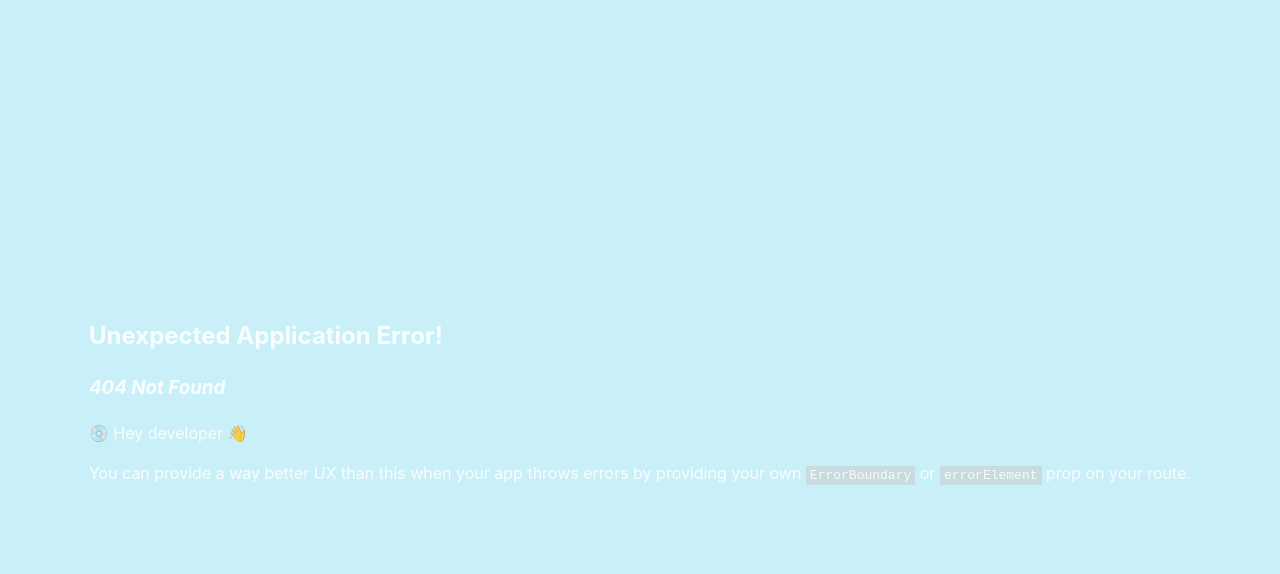
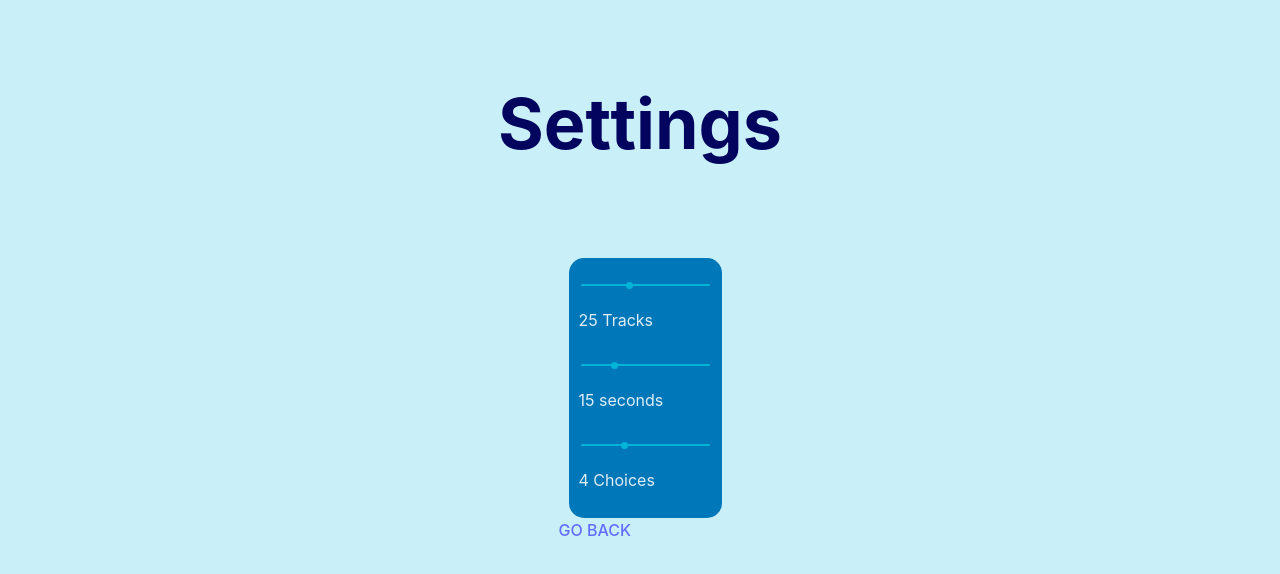
Before and after one commit to shaynlink/reacoustic, a React (Vite) app: page /settings in a window 1280 px wide. Before the commit this address had no page. Shown: the top 574 px of the page. Built offline with nearby package versions, Linux system fonts and the light colour scheme.

Commit message:
add settings

```diff
--- a/package.json
+++ b/package.json
@@ -11,9 +11,11 @@
   },
   "dependencies": {
     "@mui/icons-material": "^5.15.10",
+    "jotai": "^2.6.4",
     "react": "^18.2.0",
     "react-dom": "^18.2.0",
-    "react-router-dom": "^6.22.0"
+    "react-router-dom": "^6.22.0",
+    "react-slider": "^2.0.6"
   },
   "devDependencies": {
     "@types/react": "^18.2.43",
--- a/src/Router.tsx
+++ b/src/Router.tsx
@@ -3,6 +3,8 @@ import Home from './pages/home/home'
 import EndGame from './pages/end-game/end-game'
 import Room from './pages/room/room'
 import Game from './pages/game/game'
+import Settings from './pages/settings/settings'
+
 
 const router = createBrowserRouter([
   {
@@ -20,6 +22,10 @@ const router = createBrowserRouter([
   {
     path: '/game',
     element: <Game />
+  },
+  {
+    path: '/settings',
+    element: <Settings />
   }
 
 ])
--- /dev/null
+++ b/src/atom.tsx
@@ -0,0 +1,5 @@
+import { atom } from 'jotai';
+
+export const Tracksvalue = atom(25)
+export const Timevalue = atom(15)
+export const Choicevalue = atom(4)
--- /dev/null
+++ b/src/components/Sliders/Choiceslider.tsx
@@ -0,0 +1,27 @@
+import React, { useState } from 'react';
+import { Choicevalue } from '../../atom';
+import { useAtom } from 'jotai';
+
+const SliderComponentChoices: React.FC = () => {
+  const [value, setValue] = useAtom(Choicevalue)// Initial value
+
+  const handleChange = (event: React.ChangeEvent<HTMLInputElement>) => {
+    setValue(Number(event.target.value));
+  };
+
+  return (
+    <div>
+      <input
+        type="range"
+        min={3}
+        max={6}
+        value={value}
+        onChange={handleChange}
+        className ="Slider"
+      />
+      <p>{value} Choices</p>
+    </div>
+  );
+};
+
+export default SliderComponentChoices;
--- /dev/null
+++ b/src/components/Sliders/Timeslider.tsx
@@ -0,0 +1,27 @@
+import React, { useState } from 'react';
+import { Timevalue } from '../../atom';
+import { useAtom } from 'jotai';
+import Settings from '../../pages/settings/settings';
+const SliderComponentTime: React.FC = () => {
+  const [value, setValue] = useAtom(Timevalue)// Initial value
+
+  const handleChange = (event: React.ChangeEvent<HTMLInputElement>) => {
+    setValue(Number(event.target.value));
+  };
+
+  return (
+    <div>
+      <input
+        type="range"
+        min={10}
+        max={30}
+        value={value}
+        onChange={handleChange}
+        className ="Slider"
+      />
+      <p>{value} seconds</p>
+    </div>
+  );
+};
+
+export default SliderComponentTime;
--- /dev/null
+++ b/src/components/Sliders/Trackslider.tsx
@@ -0,0 +1,27 @@
+import React, { useState } from 'react';
+import { Tracksvalue } from '../../atom';
+import { useAtom } from 'jotai';
+
+const SliderComponentTrack: React.FC = () => {
+  const [value, setValue] = useAtom(Tracksvalue)// Initial value
+
+  const handleChange = (event: React.ChangeEvent<HTMLInputElement>) => {
+    setValue(Number(event.target.value));
+  };
+
+  return (
+    <div>
+      <input
+        type="range"
+        min={10}
+        max={50}
+        value={value}
+        onChange={handleChange}
+        className ="Slider"
+      />
+      <p>{value} Tracks</p>
+    </div>
+  );
+};
+
+export default SliderComponentTrack;
--- a/src/index.css
+++ b/src/index.css
@@ -265,3 +265,32 @@ input::placeholder {
 .track-button:hover {
   opacity: 0.8;
 }
+
+
+.Settings{
+  justify-content: space-between;
+  background-color: #0077B8;
+  border-radius: 15px;
+  padding: 10px;
+  margin-left: 10px;
+}
+
+.Slider{
+  -webkit-appearance: none;
+  appearance: none;
+  background: #00B4D8;
+  border:'1px solid blue';
+  border-radius: 5px;
+  outline: none;
+  height: 2px;
+}
+
+.Slider::-webkit-slider-thumb {
+  -webkit-appearance: none;
+  appearance: none;
+  width: 7px;
+  height: 7px;
+  border-radius: 100px;
+  background: #00B4D8;
+  cursor: pointer;
+}
--- a/src/pages/room/room.tsx
+++ b/src/pages/room/room.tsx
@@ -3,23 +3,29 @@ import settings from './../../assets/settings.svg';
 import home from './../../assets/Home.svg';
 import link from './../../assets/Link.svg';
 import user from './../../assets/UserS.svg';
-
-
+import songs from './../../assets/Song.svg';
+import { Tracksvalue, Timevalue, Choicevalue } from "../../atom";
+import { useAtom } from 'jotai';
 
 function Room (): JSX.Element {
   const players = ['Player01', 'Player02', 'Player03', 'Player04']
   const gameCode = 'KfP85D8GMjgs'
+  const [tracksvalue, settracksValue] = useAtom(Tracksvalue);
+  const [timesvalue, settimeValue] = useAtom(Timevalue);
+  const [choicevalue, setchoiceValue] = useAtom(Choicevalue);
   return (
     <div className="lobby-container">
       <div className="line-room">
         <div className="stat-room">
-          <span>10 t </span>
-          <span>10s </span>
-          <span>2 choices</span>
+          <span>{tracksvalue} <img src={songs} alt="Songs" width={"10%"}/> </span>
+          <span>{timesvalue} s </span>
+          <span>{choicevalue} choices</span>
         </div>
         <div className="settings">
         {/* <svg data-testid="SettingsIcon"></svg> */}
+        <Link to="/settings">
         <img src={settings} alt="Settings"/>
+        </Link>
         {/*<span>set</span>*/}
         </div>
       </div>
@@ -56,4 +62,7 @@ function Room (): JSX.Element {
   )
 }
 
+
+
+
 export default Room
--- /dev/null
+++ b/src/pages/settings/settings.tsx
@@ -0,0 +1,26 @@
+import React, { Component } from "react";
+import SliderComponentTrack from "../../components/Sliders/Trackslider";
+import SliderComponentTime from "../../components/Sliders/Timeslider";
+import SliderComponentChoices from "../../components/Sliders/Choiceslider";
+import { Link } from "react-router-dom";
+
+class Settings extends Component {
+  constructor() {
+    super();
+    this.state = {
+      name: "React"
+    };
+  }
+
+  render() {
+    return<div><h1>Settings</h1><div className="Settings">
+        <SliderComponentTrack/>
+        <SliderComponentTime/>
+        <SliderComponentChoices/>
+      </div>
+      <Link to="/room">GO BACK</Link>
+      </div>;
+  }
+}
+
+export default Settings;
```
Also changed, not shown: src/pages/room/settings/settings.tsx (deleted, +0 -17 lines), src/assets/Song.svg (added), 1 other file (tests, documents, lock files or other folders).
